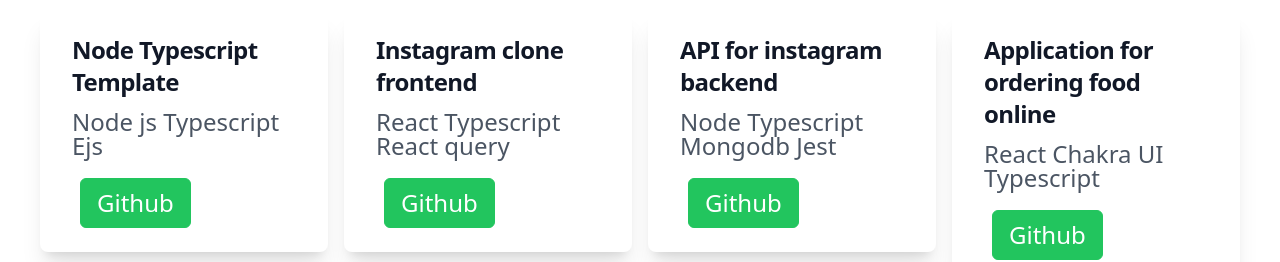
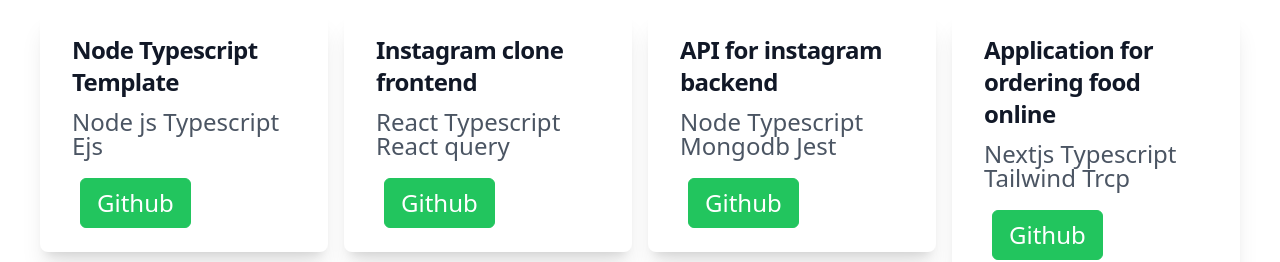
Before and after one commit to peterdinis/Next-Portfolio, a Next.js app: page / in a window 1280 px wide. Shown: the part 2140-2402 px from the top of the page. Built offline with nearby package versions, Linux system fonts and the light colour scheme.

Commit message:
feat: Updating MyProjects

```diff
--- a/components/projects/MyProjects.tsx
+++ b/components/projects/MyProjects.tsx
@@ -32,8 +32,8 @@
 
         <Project
           name={t("description.foodApp")}
-          subName="React Chakra UI Typescript"
-          link="https://github.com/peterdinis/React-Pizza-App"
+          subName="Nextjs Typescript Tailwind Trcp"
+          link="https://github.com/peterdinis/Next-Food-App"
           firstLinkName="Github"
         />
 
```
